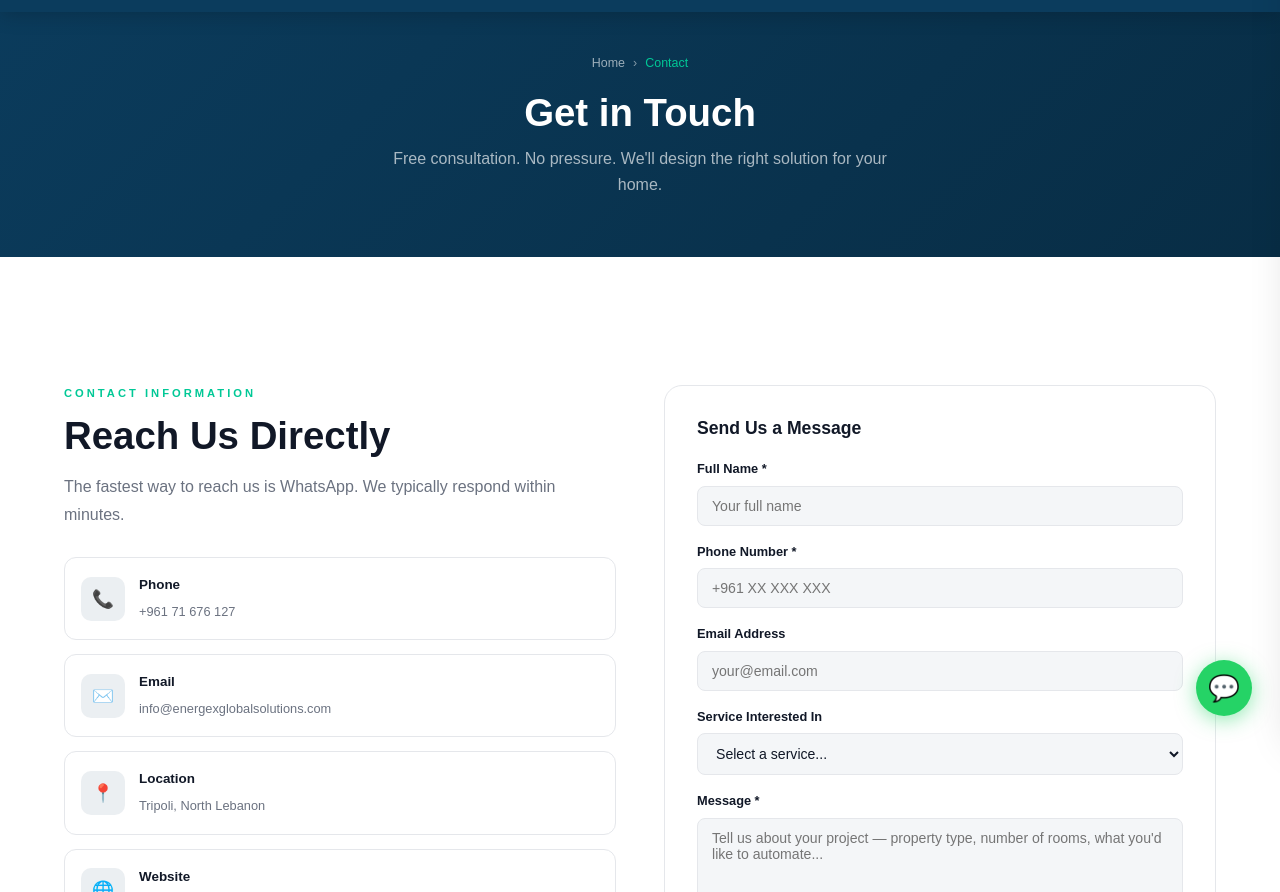
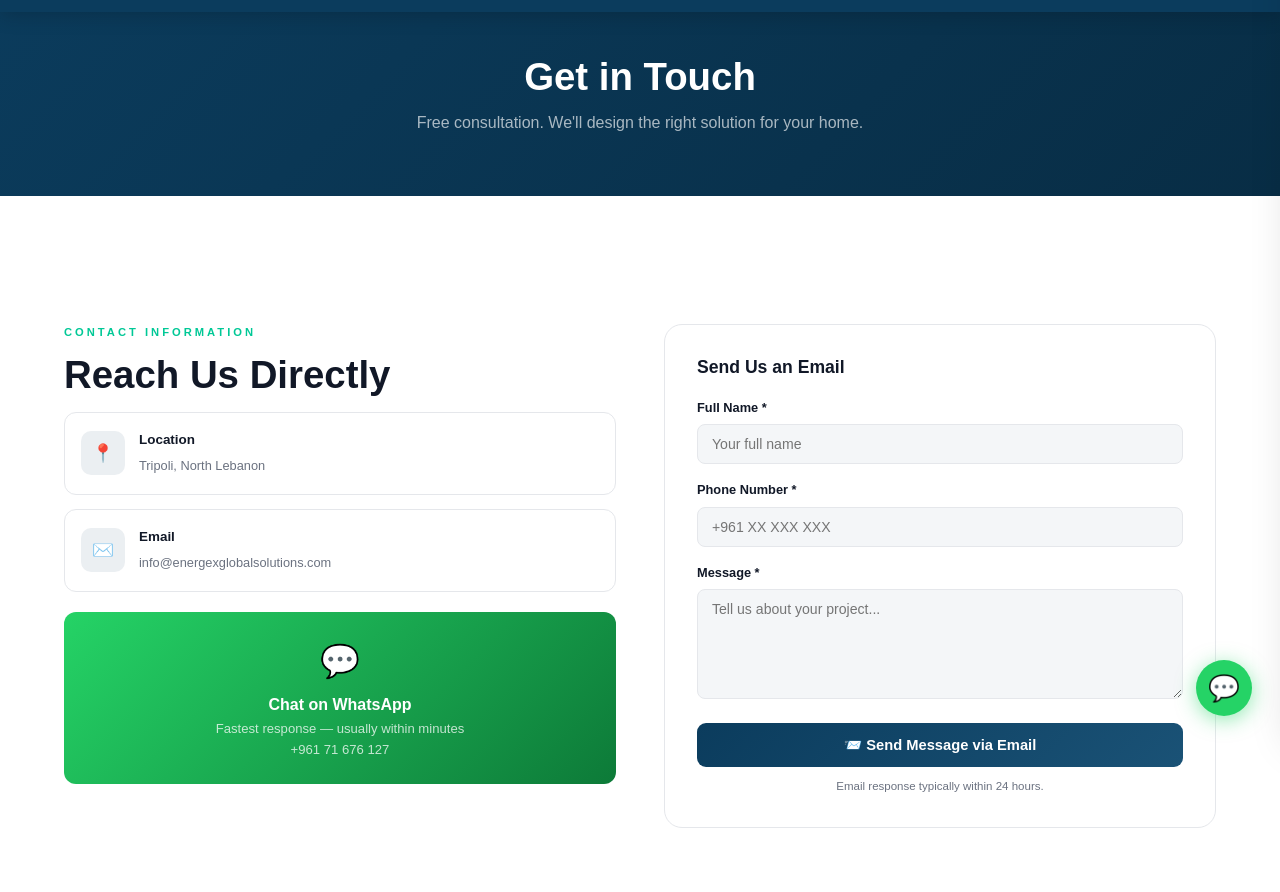
Before and after one commit to jamilkammoun/egs-website, a plain HTML site: page contact.html in a window 1280 px wide. Shown: the part 56-948 px from the top of the page. Drawn offline with Linux system fonts and the light colour scheme.

Commit message:
Update contact.html

```diff
--- a/contact.html
+++ b/contact.html
@@ -3,7 +3,6 @@
 <head>
 <meta charset="UTF-8"/>
 <meta name="viewport" content="width=device-width,initial-scale=1.0"/>
-<meta name="description" content="Contact EGS Energex Global Solutions — Smart home systems in North Lebanon. WhatsApp, phone, email."/>
 <title>Contact — EGS Energex Global Solutions</title>
 <link rel="stylesheet" href="css/style.css"/>
 </head>
@@ -13,54 +12,26 @@
 
 <section class="page-hero">
   <div class="container">
-    <div class="breadcrumb">
-      <a href="index.html">Home</a> › <span>Contact</span>
-    </div>
     <h1>Get in Touch</h1>
-    <p>Free consultation. No pressure. We'll design the right solution for your home.</p>
+    <p>Free consultation. We'll design the right solution for your home.</p>
   </div>
 </section>
 
 <section class="section">
   <div class="container">
     <div class="contact-grid">
-
-      <!-- Contact Info -->
       <div>
         <span class="eyebrow">Contact Information</span>
         <h2 class="section-title">Reach Us Directly</h2>
-        <p class="section-sub" style="margin-bottom:28px;">
-          The fastest way to reach us is WhatsApp. We typically respond within minutes.
-        </p>
 
         <div class="contact-info">
-          <a href="tel:+96171676127" class="contact-card">
-            <div class="contact-card-ico">📞</div>
-            <div>
-              <strong>Phone</strong>
-              <span>+961 71 676 127</span>
-            </div>
-          </a>
-          <a href="mailto:info@energexglobalsolutions.com" class="contact-card">
-            <div class="contact-card-ico">✉️</div>
-            <div>
-              <strong>Email</strong>
-              <span>info@energexglobalsolutions.com</span>
-            </div>
-          </a>
           <div class="contact-card">
             <div class="contact-card-ico">📍</div>
-            <div>
-              <strong>Location</strong>
-              <span>Tripoli, North Lebanon</span>
-            </div>
+            <div><strong>Location</strong><span>Tripoli, North Lebanon</span></div>
           </div>
           <div class="contact-card">
-            <div class="contact-card-ico">🌐</div>
-            <div>
-              <strong>Website</strong>
-              <span>energexglobalsolutions.com</span>
-            </div>
+            <div class="contact-card-ico">✉️</div>
+            <div><strong>Email</strong><span>info@energexglobalsolutions.com</span></div>
           </div>
         </div>
 
@@ -69,68 +40,32 @@
           <h3>Chat on WhatsApp</h3>
           <p>Fastest response — usually within minutes<br/>+961 71 676 127</p>
         </a>
-
-        <!-- Delivery note -->
-        <div style="background:rgba(0,200,150,.06);border:1px solid rgba(0,200,150,.2);border-radius:var(--radius);padding:16px;margin-top:16px;">
-          <strong style="display:block;font-size:.84rem;color:var(--green);margin-bottom:6px;">📦 Supply & Delivery</strong>
-          <p style="font-size:.8rem;color:var(--gray);line-height:1.65;">Products typically arrive within 7–14 business days. Installation scheduling is confirmed after consultation.</p>
-        </div>
       </div>
 
-      <!-- Contact Form -->
       <div class="contact-form">
-        <h3>Send Us a Message</h3>
+        <h3>Send Us an Email</h3>
+        <form action="mailto:info@energexglobalsolutions.com" method="post" enctype="text/plain">
           <div class="form-group">
             <label>Full Name *</label>
-          <input type="text" placeholder="Your full name" required/>
+            <input type="text" name="Name" placeholder="Your full name" required/>
           </div>
           <div class="form-group">
             <label>Phone Number *</label>
-          <input type="tel" placeholder="+961 XX XXX XXX" required/>
-        </div>
-        <div class="form-group">
-          <label>Email Address</label>
-          <input type="email" placeholder="your@email.com"/>
-        </div>
-        <div class="form-group">
-          <label>Service Interested In</label>
-          <select>
-            <option value="">Select a service...</option>
-            <option>Smart Home Installation</option>
-            <option>Electrical Systems</option>
-            <option>Product Supply Only</option>
-            <option>Maintenance & Support</option>
-            <option>Other / Not sure yet</option>
-          </select>
+            <input type="tel" name="Phone" placeholder="+961 XX XXX XXX" required/>
           </div>
           <div class="form-group">
             <label>Message *</label>
-          <textarea placeholder="Tell us about your project — property type, number of rooms, what you'd like to automate..." required></textarea>
+            <textarea name="Message" placeholder="Tell us about your project..." required></textarea>
           </div>
-        <button class="form-submit" onclick="handleFormSubmit(event)">📨 Send Message</button>
-        <p style="font-size:.72rem;color:var(--gray);margin-top:10px;text-align:center;">Or message us directly on WhatsApp for the fastest response.</p>
+          <button type="submit" class="form-submit">📨 Send Message via Email</button>
+        </form>
+        <p style="font-size:.72rem;color:var(--gray);margin-top:10px;text-align:center;">Email response typically within 24 hours.</p>
       </div>
-
     </div>
   </div>
 </section>
 
 <footer id="footer"></footer>
 <script src="js/nav.js"></script>
-<script>
-function handleFormSubmit(e) {
-  e.preventDefault();
-  const name    = document.querySelector('input[type=text]').value;
-  const phone   = document.querySelector('input[type=tel]').value;
-  const service = document.querySelector('select').value;
-  const message = document.querySelector('textarea').value;
-  if (!name || !phone || !message) {
-    alert('Please fill in the required fields.');
-    return;
-  }
-  const msg = `Hello EGS!\n\nName: ${name}\nPhone: ${phone}\nService: ${service||'Not specified'}\n\nMessage:\n${message}`;
-  window.open('https://wa.me/96171676127?text='+encodeURIComponent(msg),'_blank');
-}
-</script>
 </body>
 </html>
```
Lines whose indentation alone changed are shown as unchanged.
